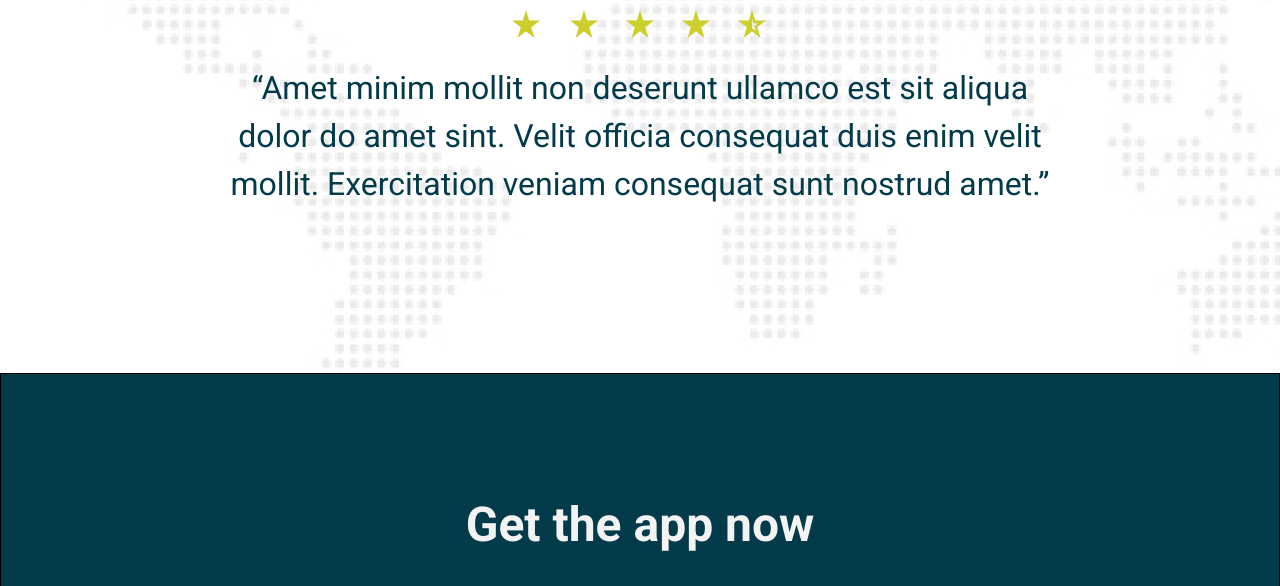
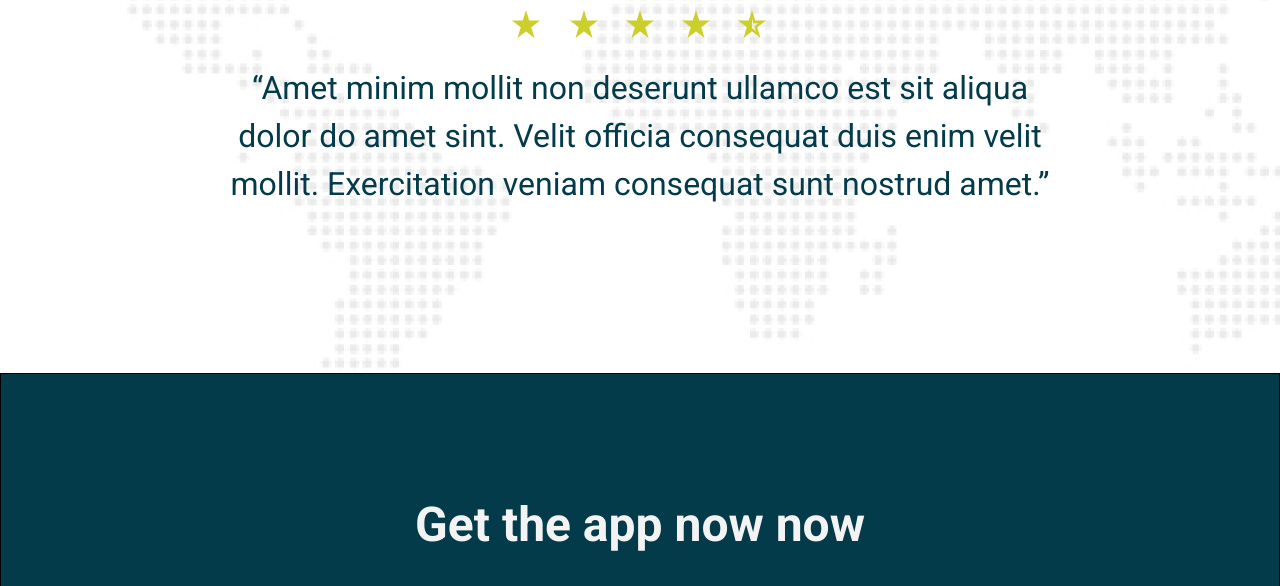
Before and after one commit to Intuneteq/vaccineapp, a plain HTML site: page Desktop3.html in a window 1280 px wide. Shown: the part 4581-5167 px from the top of the page. Drawn offline with nearby package versions, Linux system fonts and the light colour scheme; a web font is replaced by a local one.

Commit message:
modified footer

```diff
--- a/Desktop3.html
+++ b/Desktop3.html
@@ -217,7 +217,7 @@
       <div class="container-fluid">
         <div class="row">
           <div class="col-12 text-center">
-            <p class="get">Get the app now</p>
+            <p class="get">Get the app now now</p>
           </div>
           <div class="col-12">
             <div class="container1">
```
Also changed, not shown: 1 other file.
